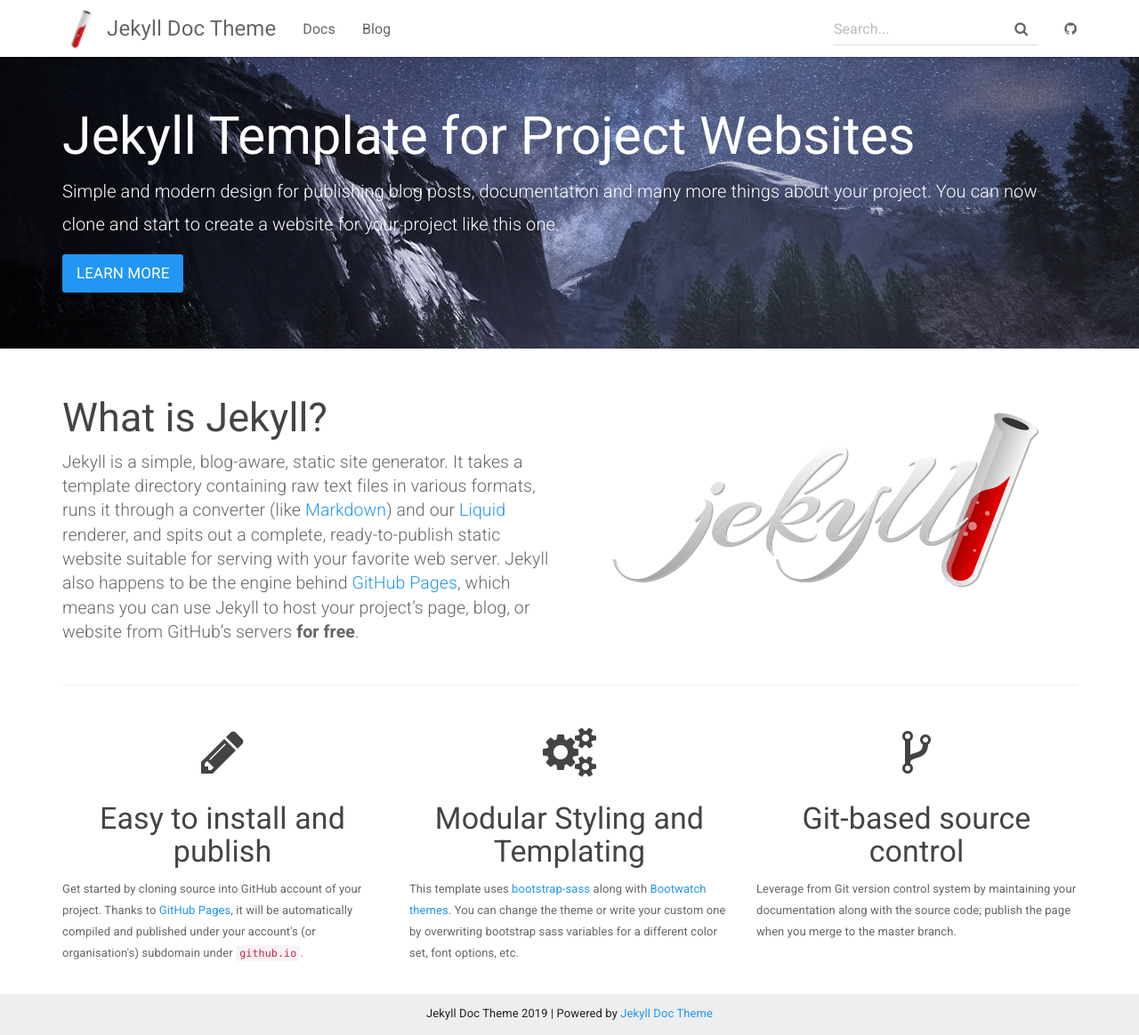
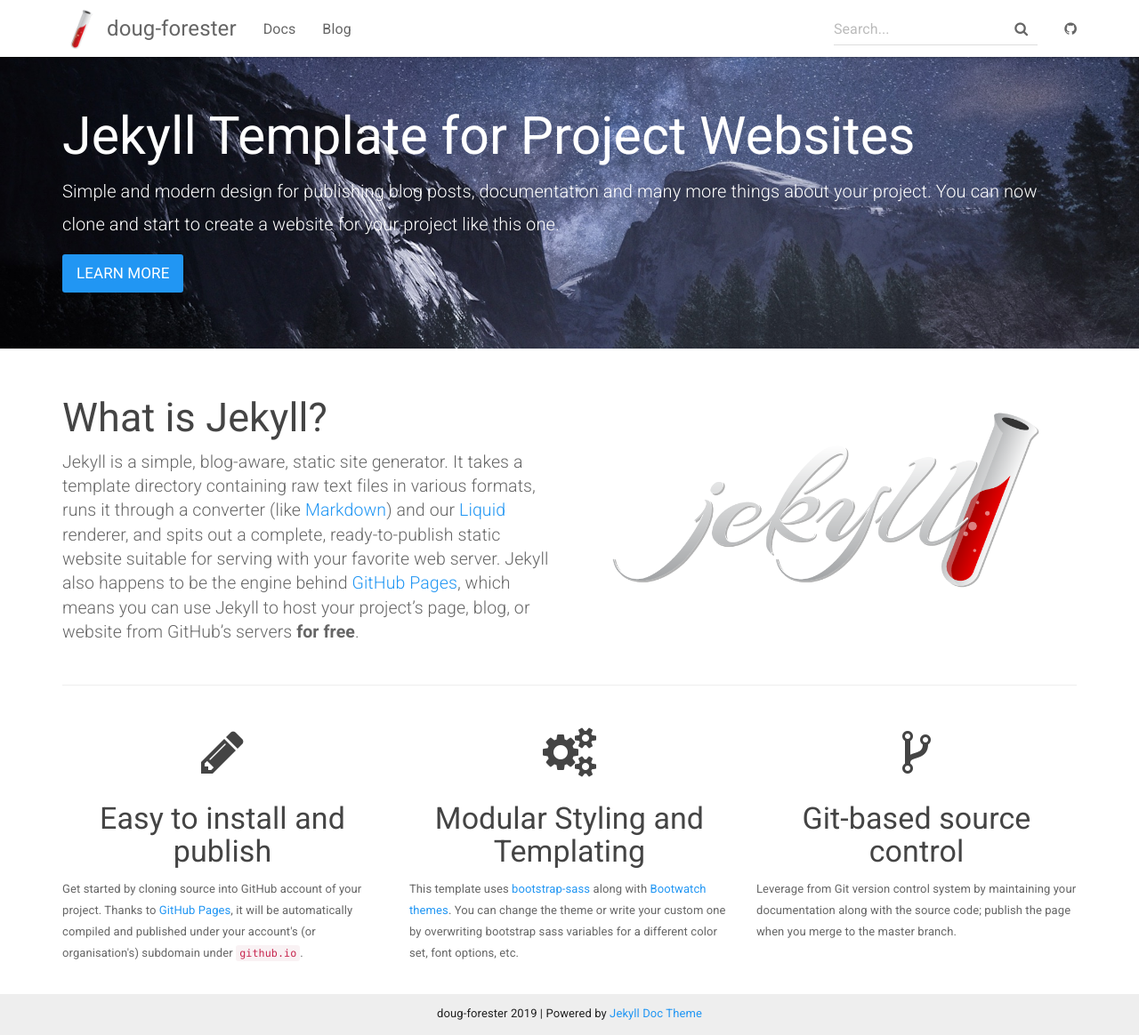
Before and after one commit to doug-forester/doug-forester.github.io, a Jekyll site: the page built from jekyll-doc-theme/index.html, in a window 1280 px wide and 1164 px high. Shown: the whole window at 89% size. Built offline with Jekyll 4.4.1, drawn with Linux system fonts in a browser that asks for light colours; comment, search, counter and statistics services are not loaded.

Commit message:
Update _config.yml

```diff
--- a/jekyll-doc-theme/_config.yml
+++ b/jekyll-doc-theme/_config.yml
@@ -1,13 +1,13 @@
 # Site settings
-title: Jekyll Doc Theme
-email: your-email@domain.com
+title: doug-forester
+email: doug@buildingbridge.com
 description: >
-  Jekyll Template for Project Websites
-  providing documentation and blog post pages.
+  Project Websites
+  providing documentation and pages.
 lang: en-US
 
 baseurl: "/jekyll-doc-theme" # the subpath of your site, e.g. /blog/
-url: https://aksakalli.github.io/jekyll-doc-theme # the base hostname & protocol for your site
+url: https://doug-forester.github.io/jekyll-doc-theme # the base hostname & protocol for your site
 git_address: https://github.com/aksakalli/jekyll-doc-theme
 git_edit_address: https://github.com/aksakalli/jekyll-doc-theme/blob/gh-pages
 
```
